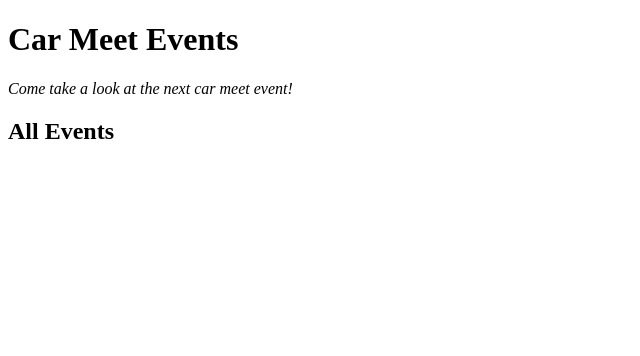
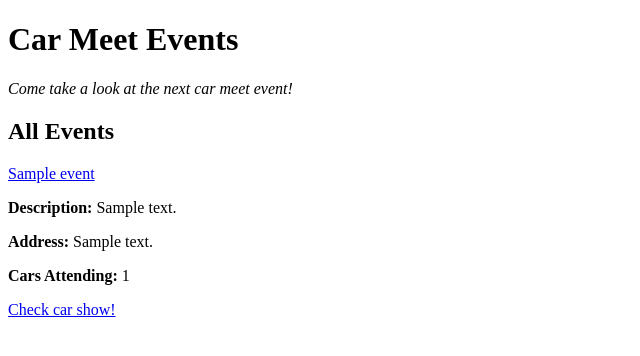
Before and after one commit to JohnSV18/BEW-1.2-Car-meet-project, a Flask app: page / in a window 1280 px wide. Shown: the part 44-400 px from the top of the page, without its empty margins (0-640 px from the left). Run offline with Flask 2, Linux system fonts and the light colour scheme; tables that the repository leaves empty hold one stand-in row (values such as "Sample post").

Commit message:
[Update] - added car_show for users that are not logged in.

```diff
--- a/car_app/auth/forms.py
+++ b/car_app/auth/forms.py
@@ -1,6 +1,6 @@
 from flask_wtf import FlaskForm
 from wtforms import StringField, DateField, SelectField, SubmitField, FloatField, PasswordField
-from wtforms.validators import DataRequired, Length, URL
+from wtforms.validators import DataRequired, Length, URL, ValidationError
 from car_app.models import User
 
 class SignUpForm(FlaskForm):
--- a/car_app/auth/routes.py
+++ b/car_app/auth/routes.py
@@ -1,5 +1,5 @@
 from flask import Blueprint, request, render_template, redirect, url_for, flash, Flask
-from car_app.models import CarEvent, Car, User
+from car_app.models import Event, Car, User
 from car_app.auth.forms import LoginForm, SignUpForm
 from flask_login import login_required, login_user, logout_user, current_user
 from flask_bcrypt import Bcrypt
--- a/car_app/main/routes.py
+++ b/car_app/main/routes.py
@@ -1,6 +1,6 @@
 from flask import Blueprint, request, render_template, redirect, url_for, flash, Flask
-from car_app.models import CarEvent, Car, User
-from car_app.main.forms import carEventForm, carForm
+from car_app.models import Event, Car, User
+from car_app.main.forms import EventForm, CarForm
 from flask_login import login_required, login_user, logout_user, current_user
 from flask_bcrypt import Bcrypt
 
@@ -13,41 +13,83 @@ bcrypt = Bcrypt(app)
 
 @main.route('/')
 def homepage():
-    all_events = CarEvent.query.all()
+    all_events = Event.query.all()
     print(all_events)
     return render_template('home.html', all_events=all_events)
 
-@main.route('/new_car', methods=['GET','POST'])
+@main.route('/new_event', methods=['GET', 'POST'])
+@login_required
+def new_event():
+    form=EventForm()
+
+    if form.validate_on_submit():
+        new_event= Event(
+            title = form.title.data,
+            description = form.description.data,
+            address = form.address.data
+        )
+        db.session.add(new_event)
+        db.session.commit()
+
+        flash('You have Succesfully created a new car event')
+        return redirect(url_for('main.event_detail', event_id=new_event.id))
+    return render_template('new_event.html', form=form)
+
+@main.route('/event/<event_id>', methods=['GET', 'POST'])
+@login_required
+def event_detail(event_id):
+    event = Event.query.get(event_id)
+    form = EventForm(obj=event)
+
+    if form.validate_on_submit():
+        event.title = form.title.data
+        event.description = form.description.data
+        event.address = form.address.data
+
+        db.session.commit()
+
+        flash('You have Succesfully updated your event')
+        return redirect(url_for('main.event_detail', event_id=event.id, event=event))
+    return render_template('event_detail.html', event=event, form=form)
+
+@main.route('/new_car', methods=['GET', 'POST'])
 @login_required
 def new_car():
-    form=carForm()
+    form=CarForm()
 
     if form.validate_on_submit():
-        new_car = Car(
-            model_name = form.model_name.data,
+        new_car= Car(
+            name = form.name.data,
             make_name = form.make_name.data,
-            photo_url = form.photo_url.data
+            photo_url = form.photo_url.data,
+            events = form.events.data
         )
         db.session.add(new_car)
         db.session.commit()
 
-        flash('You have Succesfully registered your car')
-        return redirect(url_for('main.new_car', car_id=new_car.id))
+        flash('You have successfully added a new car to an event')
+        return redirect(url_for('main.car_detail', car_id=new_car.id))
     return render_template('new_car.html', form=form)
 
-@main.route('/new_event', methods=['GET','POST'])
+@main.route('/car/<car_id>', methods=['GET', 'POST'])
 @login_required
-def new_event():
-    form=carEventForm()
+def car_detail(car_id):
+    car = Car.query.get(car_id)
+    form = CarForm(obj=car)
 
     if form.validate_on_submit():
-        new_event = CarEvent(
-            title= form.title.data,
-            address = form.address.data,
-        )
-        db.session.add(new_event)
+        car.name = form.name.data
+        car.make_name = form.make_name.data
+        car.photo_url = form.photo_url.data
+
         db.session.commit()
 
-        flash('You have Succesfully created a car meet event!')
-        return redirect(url_for('main.new_event', event_id=new_event.id))
-    return render_template('new_event.html', form=form)
+        flash('You have Succesfully updated your car')
+        return redirect(url_for('main.car_detail', car_id=car.id, car=car))
+    return render_template('car_detail.html', car=car, form=form)
+
+@main.route('/car_show/<event_id>', methods=['GET', 'POST'])
+def car_show(event_id):
+    event = Event.query.get(event_id)
+
+    return render_template('car_show.html', event=event)
--- a/car_app/models.py
+++ b/car_app/models.py
@@ -1,20 +1,27 @@
-# Create your models here.
 from car_app import db
 from sqlalchemy_utils import URLType
 from flask_login import UserMixin
 
-class CarEvent(db.Model):
+class Event(db.Model):
     """Car Meet Event Model"""
     id = db.Column(db.Integer, primary_key=True)
     title = db.Column(db.String(80), nullable=False)
+    description = db.Column(db.String(80), nullable=False)
     address = db.Column(db.String(80), nullable=False)
+    cars = db.relationship('Car', back_populates = 'events')
+
+    def __repr__(self):
+        return self.title
 
 class Car(db.Model):
     """Car Model"""
     id = db.Column(db.Integer, primary_key=True)
-    model_name = db.Column(db.String(80), nullable=False)
+    name = db.Column(db.String(80), nullable=False)
     make_name = db.Column(db.String(80), nullable=False)
     photo_url = db.Column(URLType)
+    event_id = db.Column(db.Integer, db.ForeignKey('event.id'), nullable=False)
+    events = db.relationship('Event', back_populates='cars')
+
 
 class User(db.Model, UserMixin):
     """User Item"""
--- a/car_app/templates/home.html
+++ b/car_app/templates/home.html
@@ -7,5 +7,16 @@
 
 <h2>All Events</h2>
 
+{% for event in all_events %}
+<div class="event">
+    <a href="/event/{{ event.id }}">{{ event.title }}</a>
+    <p><strong>Description:</strong> {{ event.description }}</p>
+    <p><strong>Address:</strong> {{ event.address }}</p>
+    <p><strong> Cars Attending:</strong> {{ event.cars|length }}</p>
+    <a href="/car_show/{{ event.id }}">Check car show!</a>
+
+</div>
+{% endfor %}
+
 
 {% endblock %}
--- a/car_app/templates/new_event.html
+++ b/car_app/templates/new_event.html
@@ -10,6 +10,9 @@
         {{ form.title.label }}
         {{ form.title }}
 
+        {{ form.description.label }}
+        {{ form.description }}
+
         {{ form.address.label }}
         {{ form.address }}
 
```
Also changed, not shown: car_app/main/forms.py (+7 -3 lines), car_app/templates/car_detail.html (added, +46 -0 lines), car_app/templates/car_show.html (+6 -6 lines), car_app/templates/event_detail.html (added, +41 -0 lines), car_app/templates/new_car.html (+5 -2 lines), car_app/database.db.
